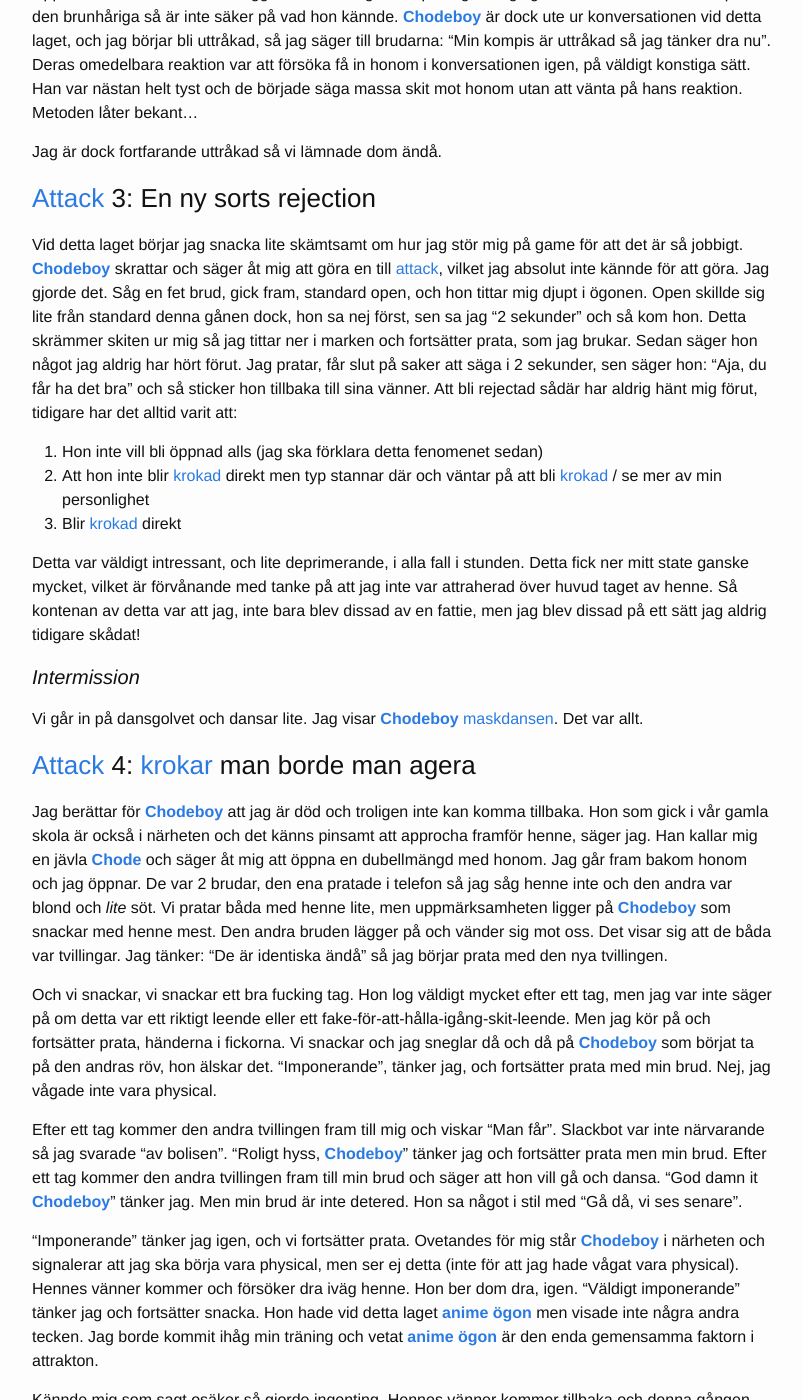
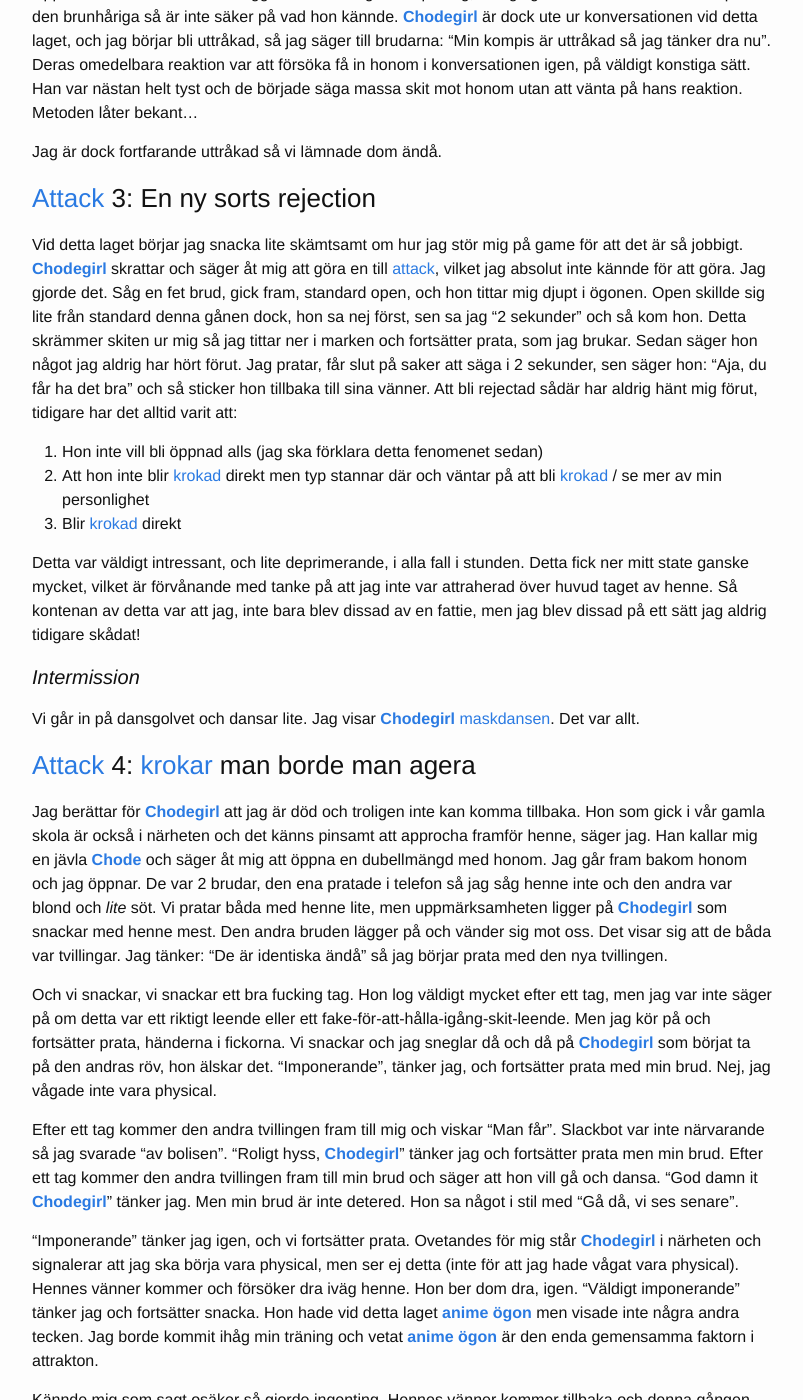
Before and after one commit to state-man/state-man.github.io, a Jekyll site: the page built from _posts/2015-11-06-fr-man-verkligen.markdown, in a window 1280 px wide and 1400 px high, scrolled down 2004 px. Shown: the whole window, without its empty margins (238-1041 px from the left). Built offline with Jekyll 4.4.1, drawn with Linux system fonts in a browser that asks for light colours; some of the changed text lies outside the part shown.

Commit message:
Replace chodeboy with chodegirl

```diff
--- a/_posts/2015-09-04-nill.markdown
+++ b/_posts/2015-09-04-nill.markdown
@@ -5,6 +5,6 @@ tags: no approaches, chodenight
 categories: [primordial ooze]
 ---
 
-### Till Chodeboy
+### Till Chodegirl
 
 Gjorde 1 approach. Blev rejectad som förväntat, men känndes inte så farligt efteråt. Tror jag lärde mig, åtminstånde lite, att det inte är så farligt. Gjorde fortfarande för lite, måste se till att inte bara doppa tårna i vattnet, utan att faktiskt börja simma.
--- a/_posts/2015-09-05-infinitesimal.markdown
+++ b/_posts/2015-09-05-infinitesimal.markdown
@@ -5,7 +5,7 @@ tags: no approaches, chodenight
 categories: [primordial ooze]
 ---
 
-### Till Chodeboy
+### Till Chodegirl
 
 Gjorde 1 approach. Blev rejectad som förväntat fast omedelbart. I stunden var jag extremt stressad men vet ej själv hur jag såg ut. Du får berätta lite om det.
 
--- a/_posts/2015-09-11-initial-commit.markdown
+++ b/_posts/2015-09-11-initial-commit.markdown
@@ -43,6 +43,6 @@ Detta kan stämma, och i sånna fall antar jag att jag löser det på samma sät
 
 Dock är jag inte äns rationellt övertygad om att en riktigt dålig approach faktiskt kan fucka upp mig. Men om detta händer antar jag att jag blir starkare efteråt.
 
-Är i alla fall glad att jag har stöd från **Chodeboy**, så att jag vet att jag kan ta mig igenom vad som än händer ändå.
+Är i alla fall glad att jag har stöd från **chodegirl**, så att jag vet att jag kan ta mig igenom vad som än händer ändå.
 
 Du och jag bestämde oss för att testa en ny grej igår när vi diskuterade. Planen var något i stil med att du skulle approacha och jag skulle viska teori i ditt öra. Detta låter både kul och effektivt, så hoppas du fortfarande är på att göra det. Tror detta kan hjälpa dig.
--- a/_posts/2015-11-06-fr-man-verkligen.markdown
+++ b/_posts/2015-11-06-fr-man-verkligen.markdown
@@ -6,11 +6,11 @@ tags: ["konfrontation", "eskalera", "Darin"]
 ---
 
 # Natten
-Ok, denna natten blev ganska fuckad. Allt började väldigt dåligt med att jag stod väntandes i regnet i 1 timme då [**Chodeboy**](/om-mig#Personer) var tvungen att skita (Han skiter alltid på sin skola som ligger en bit bort). Kanske var mitt fel för att jag bestämde mig för att inte dra upp till skolan, men jag menar kom igen, hur lång tid kan det egentligen ta att skita? Jag försökte samt ringa [**FarranDenStore**](/om-mig#Personer), men han svarade inte.
+Ok, denna natten blev ganska fuckad. Allt började väldigt dåligt med att jag stod väntandes i regnet i 1 timme då [**Chodegirl**](/om-mig#Personer) var tvungen att skita (Han skiter alltid på sin skola som ligger en bit bort). Kanske var mitt fel för att jag bestämde mig för att inte dra upp till skolan, men jag menar kom igen, hur lång tid kan det egentligen ta att skita? Jag försökte samt ringa [**FarranDenStore**](/om-mig#Personer), men han svarade inte.
 
 Aja, nog om det. Kontenan av detta blev i alla fall att mitt hår blev förstört, vilket gör mig väldigt ledsen. Jag gillar mitt hår! När han äntligen kom fram bestämde vi oss för att dra till gratisklubben då han är en fattig jävel. Den fattiga clubben är helt ok, men färre brudar går dit så det blir svårare att komma i gång där. Men vi är vana vid det här laget och tackar aldrig nej till en fin utmaning, så av blir det!
 
-Det verkade vara mycket folk i början, men det visade sig vara mestadels gamlingar som hade varit där på någon form av after work. Det tog mig säkerligen en halvtimme att lämna min jacka och ta mig upp till självaste cluben i sig. När vi väl var framme så berättade jag för [**Chodeboy**](/om-mig#Personer) om [en ny övning](https://youtu.be/D52YV6dL8IM?t=6m30s) Julien har presenterat. Övningen är helt enkelt: Du pratar mot en vägg, non-stopp i 2 minuter så snabbt du kan. Poängen med detta är att träna dig att inte vara reaktiv samt att ta bort alla filter du naturligt har när du pratar.
+Det verkade vara mycket folk i början, men det visade sig vara mestadels gamlingar som hade varit där på någon form av after work. Det tog mig säkerligen en halvtimme att lämna min jacka och ta mig upp till självaste cluben i sig. När vi väl var framme så berättade jag för [**Chodegirl**](/om-mig#Personer) om [en ny övning](https://youtu.be/D52YV6dL8IM?t=6m30s) Julien har presenterat. Övningen är helt enkelt: Du pratar mot en vägg, non-stopp i 2 minuter så snabbt du kan. Poängen med detta är att träna dig att inte vara reaktiv samt att ta bort alla filter du naturligt har när du pratar.
 
 
 ### Interaktion 1: Ihågkommen
@@ -18,11 +18,11 @@ Han gjorde övningen, och det gick förvånansvärt bra: Han klarade sig i 40 se
 
 Den lite mulliga stirrar på mig konstigt, vilket creepar ut mig, sen säger hon att hon känner mig. Jag tvivlar på henne först, men sen berättar hon att jag var från Uruguay och gillar Fight Club, så tydligen hade jag pratat med henne förut. Hon hade [**anime ögon**](/om-mig#Glosor) hela tiden, vilket jag tyckte var lustigt då jag inte sagt någonting alls än. Detta är självklart inte en [attack](/om-mig#Glosor), men det är lustigt att bli ihågkommen positivt.
 
-Vi fortsätter snacka, med vi menar jag mig själv och brudarna ([**Chodeboy**](/om-mig#Personer) är [**Chode**](/om-mig#Glosor)), men efter ett tag så blir jag uttråkad så jag bestämmer mig för att låssas vara en het brud; med det menar jag att jag bara börjar ge 1 ords svar på allt de säger (använde jag semikolon rätt där?). De reagerar som de flesta [**Chodes**](/om-mig#Glosor) brukar och drar, dock på ett relativt positivt sätt, tror jag... jag hoppas det i alla fall. I vilket fall var det ganska kul.
+Vi fortsätter snacka, med vi menar jag mig själv och brudarna ([**Chodegirl**](/om-mig#Personer) är [**Chode**](/om-mig#Glosor)), men efter ett tag så blir jag uttråkad så jag bestämmer mig för att låssas vara en het brud; med det menar jag att jag bara börjar ge 1 ords svar på allt de säger (använde jag semikolon rätt där?). De reagerar som de flesta [**Chodes**](/om-mig#Glosor) brukar och drar, dock på ett relativt positivt sätt, tror jag... jag hoppas det i alla fall. I vilket fall var det ganska kul.
 
 ### [Attack](/om-mig#Glosor) 1: Elektrifierad elefant
 
-När de lämnat så är det dags att sätta igång. [**Chodeboy**](/om-mig#Personer) pekar på en brud och jag känner av [attacksångest](/om-mig#Glosor), men vid detta laget så har jag lärt mig att gå emot det, så jag sätter igång.
+När de lämnat så är det dags att sätta igång. [**Chodegirl**](/om-mig#Personer) pekar på en brud och jag känner av [attacksångest](/om-mig#Glosor), men vid detta laget så har jag lärt mig att gå emot det, så jag sätter igång.
 
 Det är en väldigt speciell kännsla att göra sin första [attack](/om-mig#Glosor) när man är jävligt rädd. Bästa sättet jag kan beskriva det på är att allt går i slow motion, och du blir hyperkännslig för all stimuli i omgivningen. Jag driver inte. Under loppet av de 3 sekunderna det tog för mig att ta mig till bruden så hann jag märka misten mot mitt ansikte och samtidigt twitcha loss till ljudet av ett plastglas som träffade marken.
 
@@ -32,17 +32,17 @@ Jag ska vara helt ärlig här: Jag kommer fan inte ihåg ett ända ord jag sa ti
 
 ### [Attack](/om-mig#Glosor) 2: Fuck Darin
 
-Jag lämnar bruden, neurotisk som en elektrifierad elefant, och går tillbaka till [**Chodeboy**](/om-mig#Personer). Han grattar mig för att jag gjorde en riktig [attack](/om-mig#Glosor) (wingman ettikett), och jag böjar lugna ner mig. [**Chodeboy**](/om-mig#Personer) har själv vid detta laget gjort 1 [attack](/om-mig#Glosor), och han gillar att hålla igång det (en bra kvalitet jag borde ta till mig) så han öppnar en gående [dubbelmängd](/om-mig#Glosor) (Holy shit!!!) och de stannar faktiskt! Han säger något till brudarna och jag tar mig en titt. Den ena är svarthårig, kort och har ett OK ansikte. Den andra är ginger, kort och ganska söt. Hur fan han lyckades få dom att stanna är beyond me.
+Jag lämnar bruden, neurotisk som en elektrifierad elefant, och går tillbaka till [**Chodegirl**](/om-mig#Personer). Han grattar mig för att jag gjorde en riktig [attack](/om-mig#Glosor) (wingman ettikett), och jag böjar lugna ner mig. [**Chodegirl**](/om-mig#Personer) har själv vid detta laget gjort 1 [attack](/om-mig#Glosor), och han gillar att hålla igång det (en bra kvalitet jag borde ta till mig) så han öppnar en gående [dubbelmängd](/om-mig#Glosor) (Holy shit!!!) och de stannar faktiskt! Han säger något till brudarna och jag tar mig en titt. Den ena är svarthårig, kort och har ett OK ansikte. Den andra är ginger, kort och ganska söt. Hur fan han lyckades få dom att stanna är beyond me.
 
-[**Chodeboy**](/om-mig#Personer) pratar med dom, men jag gillar gingern lite, så bestämmer mig för att prata med henne. Jag säger vad jag tänker på just då: "Är ditt hår fake eller är du faktistk ginger?". Hon skrattar lite och säger att hon faktistk är renrasig. Vi pratar lite, jag känner inte så mycket, och efter ett tag säger hon att jag är jätte söt och liknar någon hon sett förut. Jag har hört detta tusen gånger så jag ger henne den klassiska ["Hej, jag heter Darin ¯\_(ツ)_/¯"](https://www.youtube.com/watch?v=goEQx-yA1OU). Fuck Darin, asså vad fan. Blir fan alltid jämförd men fucking Darin eller fucking Vince, inte nice. Om jag gamar vill jag att det ska vara på mina vilkor, jag vill fan inte ta hjälp från någon!
+[**Chodegirl**](/om-mig#Personer) pratar med dom, men jag gillar gingern lite, så bestämmer mig för att prata med henne. Jag säger vad jag tänker på just då: "Är ditt hår fake eller är du faktistk ginger?". Hon skrattar lite och säger att hon faktistk är renrasig. Vi pratar lite, jag känner inte så mycket, och efter ett tag säger hon att jag är jätte söt och liknar någon hon sett förut. Jag har hört detta tusen gånger så jag ger henne den klassiska ["Hej, jag heter Darin ¯\_(ツ)_/¯"](https://www.youtube.com/watch?v=goEQx-yA1OU). Fuck Darin, asså vad fan. Blir fan alltid jämförd men fucking Darin eller fucking Vince, inte nice. Om jag gamar vill jag att det ska vara på mina vilkor, jag vill fan inte ta hjälp från någon!
 
-Självklart var det honom hon tänkte på så hon blir galen, kramar mig och börjar ta på mig. Uppmärksamheten från båda ligger vid detta laget helt på mig, och gingern är [krokad](/om-mig#Glosor). Tittade inte på den brunhåriga så är inte säker på vad hon kännde. [**Chodeboy**](/om-mig#Personer) är dock ute ur konversationen vid detta laget, och jag börjar bli uttråkad, så jag säger till brudarna: "Min kompis är uttråkad så jag tänker dra nu". Deras omedelbara reaktion var att försöka få in honom i konversationen igen, på väldigt konstiga sätt. Han var nästan helt tyst och de började säga massa skit mot honom utan att vänta på hans reaktion. Metoden låter bekant...
+Självklart var det honom hon tänkte på så hon blir galen, kramar mig och börjar ta på mig. Uppmärksamheten från båda ligger vid detta laget helt på mig, och gingern är [krokad](/om-mig#Glosor). Tittade inte på den brunhåriga så är inte säker på vad hon kännde. [**Chodegirl**](/om-mig#Personer) är dock ute ur konversationen vid detta laget, och jag börjar bli uttråkad, så jag säger till brudarna: "Min kompis är uttråkad så jag tänker dra nu". Deras omedelbara reaktion var att försöka få in honom i konversationen igen, på väldigt konstiga sätt. Han var nästan helt tyst och de började säga massa skit mot honom utan att vänta på hans reaktion. Metoden låter bekant...
 
 Jag är dock fortfarande uttråkad så vi lämnade dom ändå.
 
 ### [Attack](/om-mig#Glosor) 3: En ny sorts rejection
 
-Vid detta laget börjar jag snacka lite skämtsamt om hur jag stör mig på game för att det är så jobbigt. [**Chodeboy**](/om-mig#Personer) skrattar och säger åt mig att göra en till [attack](/om-mig#Glosor), vilket jag absolut inte kännde för att göra. Jag gjorde det. Såg en fet brud, gick fram, standard open, och hon tittar mig djupt i ögonen. Open skillde sig lite från standard denna gånen dock, hon sa nej först, sen sa jag "2 sekunder" och så kom hon. Detta skrämmer skiten ur mig så jag tittar ner i marken och fortsätter prata, som jag brukar. Sedan säger hon något jag aldrig har hört förut. Jag pratar, får slut på saker att säga i 2 sekunder, sen säger hon: "Aja, du får ha det bra" och så sticker hon tillbaka till sina vänner. Att bli rejectad sådär har aldrig hänt mig förut, tidigare har det alltid varit att:
+Vid detta laget börjar jag snacka lite skämtsamt om hur jag stör mig på game för att det är så jobbigt. [**Chodegirl**](/om-mig#Personer) skrattar och säger åt mig att göra en till [attack](/om-mig#Glosor), vilket jag absolut inte kännde för att göra. Jag gjorde det. Såg en fet brud, gick fram, standard open, och hon tittar mig djupt i ögonen. Open skillde sig lite från standard denna gånen dock, hon sa nej först, sen sa jag "2 sekunder" och så kom hon. Detta skrämmer skiten ur mig så jag tittar ner i marken och fortsätter prata, som jag brukar. Sedan säger hon något jag aldrig har hört förut. Jag pratar, får slut på saker att säga i 2 sekunder, sen säger hon: "Aja, du får ha det bra" och så sticker hon tillbaka till sina vänner. Att bli rejectad sådär har aldrig hänt mig förut, tidigare har det alltid varit att:
 
 1. Hon inte vill bli öppnad alls (jag ska förklara detta fenomenet sedan)
 2. Att hon inte blir [krokad](/om-mig#Glosor) direkt men typ stannar där och väntar på att bli [krokad](/om-mig#Glosor) / se mer av min personlighet
@@ -52,25 +52,25 @@ Detta var väldigt intressant, och lite deprimerande, i alla fall i stunden. Det
 
 #### *Intermission*
 
-Vi går in på dansgolvet och dansar lite. Jag visar [**Chodeboy**](/om-mig#Personer) [maskdansen](https://youtu.be/YsnIYDk1RAM?t=3m20s). Det var allt.
+Vi går in på dansgolvet och dansar lite. Jag visar [**Chodegirl**](/om-mig#Personer) [maskdansen](https://youtu.be/YsnIYDk1RAM?t=3m20s). Det var allt.
 
 ### [Attack](/om-mig#Glosor) 4: [krokar](/om-mig#Glosor) man borde man agera
 
-Jag berättar för [**Chodeboy**](/om-mig#Personer) att jag är död och troligen inte kan komma tillbaka. Hon som gick i vår gamla skola är också i närheten och det känns pinsamt att approcha framför henne, säger jag. Han kallar mig en jävla [**Chode**](/om-mig#Glosor) och säger åt mig att öppna en dubellmängd med honom. Jag går fram bakom honom och jag öppnar. De var 2 brudar, den ena pratade i telefon så jag såg henne inte och den andra var blond och *lite* söt. Vi pratar båda med henne lite, men uppmärksamheten ligger på [**Chodeboy**](/om-mig#Personer) som snackar med henne mest. Den andra bruden lägger på och vänder sig mot oss. Det visar sig att de båda var tvillingar. Jag tänker: "De är identiska ändå" så jag börjar prata med den nya tvillingen.
+Jag berättar för [**Chodegirl**](/om-mig#Personer) att jag är död och troligen inte kan komma tillbaka. Hon som gick i vår gamla skola är också i närheten och det känns pinsamt att approcha framför henne, säger jag. Han kallar mig en jävla [**Chode**](/om-mig#Glosor) och säger åt mig att öppna en dubellmängd med honom. Jag går fram bakom honom och jag öppnar. De var 2 brudar, den ena pratade i telefon så jag såg henne inte och den andra var blond och *lite* söt. Vi pratar båda med henne lite, men uppmärksamheten ligger på [**Chodegirl**](/om-mig#Personer) som snackar med henne mest. Den andra bruden lägger på och vänder sig mot oss. Det visar sig att de båda var tvillingar. Jag tänker: "De är identiska ändå" så jag börjar prata med den nya tvillingen.
 
-Och vi snackar, vi snackar ett bra fucking tag. Hon log väldigt mycket efter ett tag, men jag var inte säger på om detta var ett riktigt leende eller ett fake-för-att-hålla-igång-skit-leende. Men jag kör på och fortsätter prata, händerna i fickorna. Vi snackar och jag sneglar då och då på [**Chodeboy**](/om-mig#Personer) som börjat ta på den andras röv, hon älskar det. "Imponerande", tänker jag, och fortsätter prata med min brud. Nej, jag vågade inte vara physical.
+Och vi snackar, vi snackar ett bra fucking tag. Hon log väldigt mycket efter ett tag, men jag var inte säger på om detta var ett riktigt leende eller ett fake-för-att-hålla-igång-skit-leende. Men jag kör på och fortsätter prata, händerna i fickorna. Vi snackar och jag sneglar då och då på [**Chodegirl**](/om-mig#Personer) som börjat ta på den andras röv, hon älskar det. "Imponerande", tänker jag, och fortsätter prata med min brud. Nej, jag vågade inte vara physical.
 
-Efter ett tag kommer den andra tvillingen fram till mig och viskar "Man får". Slackbot var inte närvarande så jag svarade "av bolisen". "Roligt hyss, [**Chodeboy**](/om-mig#Personer)" tänker jag och fortsätter prata men min brud. Efter ett tag kommer den andra tvillingen fram till min brud och säger att hon vill gå och dansa. "God damn it [**Chodeboy**](/om-mig#Personer)" tänker jag. Men min brud är inte detered. Hon sa något i stil med "Gå då, vi ses senare".
+Efter ett tag kommer den andra tvillingen fram till mig och viskar "Man får". Slackbot var inte närvarande så jag svarade "av bolisen". "Roligt hyss, [**Chodegirl**](/om-mig#Personer)" tänker jag och fortsätter prata men min brud. Efter ett tag kommer den andra tvillingen fram till min brud och säger att hon vill gå och dansa. "God damn it [**Chodegirl**](/om-mig#Personer)" tänker jag. Men min brud är inte detered. Hon sa något i stil med "Gå då, vi ses senare".
 
-"Imponerande" tänker jag igen, och vi fortsätter prata. Ovetandes för mig står [**Chodeboy**](/om-mig#Personer) i närheten och signalerar att jag ska börja vara physical, men ser ej detta (inte för att jag hade vågat vara physical). Hennes vänner kommer och försöker dra iväg henne. Hon ber dom dra, igen. "Väldigt imponerande" tänker jag och fortsätter snacka. Hon hade vid detta laget [**anime ögon**](/om-mig#Glosor) men visade inte några andra tecken. Jag borde kommit ihåg min träning och vetat [**anime ögon**](/om-mig#Glosor) är den enda gemensamma faktorn i attrakton.
+"Imponerande" tänker jag igen, och vi fortsätter prata. Ovetandes för mig står [**Chodegirl**](/om-mig#Personer) i närheten och signalerar att jag ska börja vara physical, men ser ej detta (inte för att jag hade vågat vara physical). Hennes vänner kommer och försöker dra iväg henne. Hon ber dom dra, igen. "Väldigt imponerande" tänker jag och fortsätter snacka. Hon hade vid detta laget [**anime ögon**](/om-mig#Glosor) men visade inte några andra tecken. Jag borde kommit ihåg min träning och vetat [**anime ögon**](/om-mig#Glosor) är den enda gemensamma faktorn i attrakton.
 
 Kännde mig som sagt osäker så gjorde ingenting. Hennes vänner kommer tillbaka och denna gången följer hon med. Hon avslutar med "Vi ses väl någon gång?". Jag är inte mindre död vi det här laget.
 
 ### [Attack](/om-mig#Glosor) 5: Nu blir det läskigt
 
-Vi går fram till två brudar som står i ett hörn. Jag tar den fulare, tänker att jag inte har mycket till chans vid detta laget ändå. Jag snackar med denna bruden, och hon pratar tillbaka men visar så lite intresse man kan tänka sig. Jag pratar med henne och hon sitter seriöst med telefonen i handen och svarar bara med: "Ah", "Ok", "Jo". Jag tänker att detta är en chans att plowa i 2 minuter som Julien säger. Jag stannar kvar i mer än 2 minuter och inget händer. "Sorgligt" tänker jag, men jag stannar för [**Chodeboys**](/om-mig#Personer) skull. Min brud kallar till sig några personer, och med kallar till sig menar jag: Lämnar mig i mitten av en mening för att hämta några dudes.
+Vi går fram till två brudar som står i ett hörn. Jag tar den fulare, tänker att jag inte har mycket till chans vid detta laget ändå. Jag snackar med denna bruden, och hon pratar tillbaka men visar så lite intresse man kan tänka sig. Jag pratar med henne och hon sitter seriöst med telefonen i handen och svarar bara med: "Ah", "Ok", "Jo". Jag tänker att detta är en chans att plowa i 2 minuter som Julien säger. Jag stannar kvar i mer än 2 minuter och inget händer. "Sorgligt" tänker jag, men jag stannar för [**Chodegirls**](/om-mig#Personer) skull. Min brud kallar till sig några personer, och med kallar till sig menar jag: Lämnar mig i mitten av en mening för att hämta några dudes.
 
-Lättnad känner jag, men inte länge till. Vännerna kommer, [**Chodeboy**](/om-mig#Personer) hanterar det bra och fortsätter snacka. En av dudesen säger att bruden jag pratar med är upptagen, denna duden kallar vi "Angered". "Thank God" tänker jag, men säger något i stil med: "Nice fakta, jag är en [**Chode**](/om-mig#Glosor) och solen är gul" (Det var roligare i verkligheten, de flesta skrattade). Jag tänker inte mer på saken och börjar snacka med de andra vännerna lite.
+Lättnad känner jag, men inte länge till. Vännerna kommer, [**Chodegirl**](/om-mig#Personer) hanterar det bra och fortsätter snacka. En av dudesen säger att bruden jag pratar med är upptagen, denna duden kallar vi "Angered". "Thank God" tänker jag, men säger något i stil med: "Nice fakta, jag är en [**Chode**](/om-mig#Glosor) och solen är gul" (Det var roligare i verkligheten, de flesta skrattade). Jag tänker inte mer på saken och börjar snacka med de andra vännerna lite.
 
 Sen blåser Angered rök i mitt ansikte. Jag vänder mig mot honom och frågar vad hans problem är. "Du! Jag stör mig på dig!" säger han. Reflexivt svarar jag "ok" och stirrar honom i ögonen. Sen börjar jag snacka med vännerna igen. "Fuck detta" tänker jag efteråt. "Nu har jag reagerat konfonterande mot en galning", detta kan sluta illa. En av hans vänner säger att vi ska "Ta det lugnt". "Jag är lugnt säger jag". Angered stirrar på mig, och jag tar ut händerna ur fickorna, förberedd på det värsta.
 
@@ -91,7 +91,7 @@ Bruden som rejektade mig på ett helt nytt sätt är interesant. Jag reagerade v
 
 Det kan dock också ha att göra med att jag öppnade väldigt starkt ("2 sekunder, det är lugnt") och sedan var väldigt svar. Kan ses om inconguent.
 
-Den sista var väldigt läskig. Jag vill inte alls hamna i en fight även om oddsen ligger på min sida. Roligt att han reagerade precis som en annan dude som var konfronterande en gång. De verkar testa vattnen med att agera jävligt fake-alpha och sedan backa när de fattar att man inte själv kommer att backa. Detta är dock troligen farligt ändå, så ska försöka hålla mig borta från dessa situationer. [**Chodeboy**](/om-mig#Personer) har försäkrat mig att han kommar varna mig om någon försöker slå mig bakifrån, och försvara mig i en fight. Lugnande, men är fortfarande lite stressad över detta.
+Den sista var väldigt läskig. Jag vill inte alls hamna i en fight även om oddsen ligger på min sida. Roligt att han reagerade precis som en annan dude som var konfronterande en gång. De verkar testa vattnen med att agera jävligt fake-alpha och sedan backa när de fattar att man inte själv kommer att backa. Detta är dock troligen farligt ändå, så ska försöka hålla mig borta från dessa situationer. [**Chodegirl**](/om-mig#Personer) har försäkrat mig att han kommar varna mig om någon försöker slå mig bakifrån, och försvara mig i en fight. Lugnande, men är fortfarande lite stressad över detta.
 
 När det gäller bruden i den [mängden](/om-mig#Glosor) så är jag väldigt säker på att jag bara visade för lite value för att hon skulle bli attraherad. Det kan vara så att brudar kräver mer value du ska visa om porjvännen är i närheten, för de flesta brudar blir till slut [krokade](/om-mig#Glosor) även när man inte är i state. Men det är OK, är man i state så fixas detta och är man inte i state så är det en acceptabel förlust.
 
```
Also changed, not shown: about.md (+1 -1 lines).
